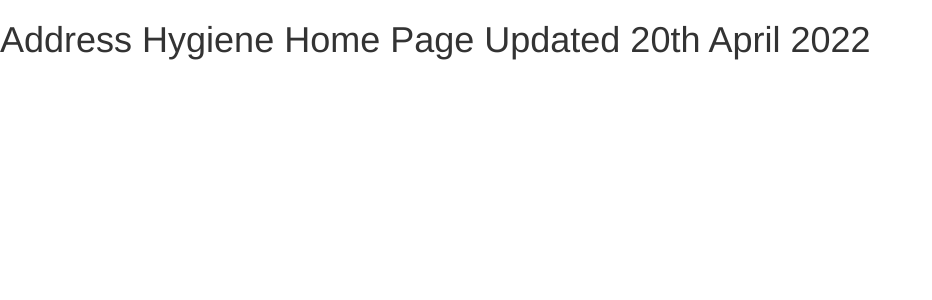
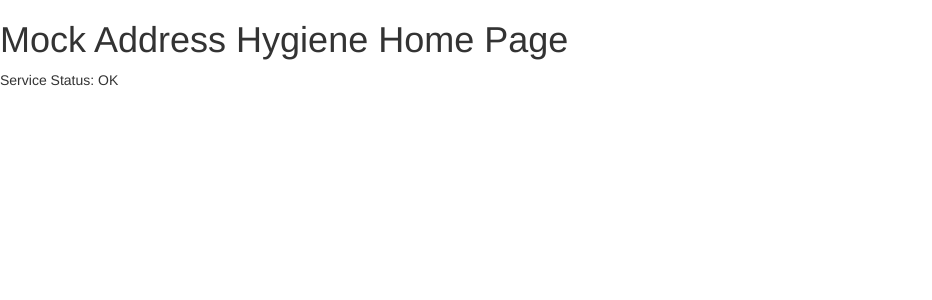
Before and after one commit to davestephenson99/addresshygiene, a Flask app: page / in a window 1280 px wide. Shown: the top 300 px of the page, without its empty margins (0-932 px from the left). Run offline with Flask 2, Linux system fonts and the light colour scheme; some libraries are stand-ins or nearby versions.

Commit message:
Fixed title

```diff
--- a/templates/index.html
+++ b/templates/index.html
@@ -1,5 +1,5 @@
 {% extends "bootstrap/base.html" %}
-{% block title %}This is an example page{% endblock %}
+{% block title %}Mock Address Hygiene Service Home Page{% endblock %}
 
 {% block navbar %}
 <div class="navbar navbar-fixed-top">
@@ -8,5 +8,6 @@
 {% endblock %}
 
 {% block content %}
-  <h1>Address Hygiene Home Page Updated 20th April 2022</h1>
+  <h1>Mock Address Hygiene Home Page</h1>
+  <p>Service Status: OK</p>
 {% endblock %}
```
